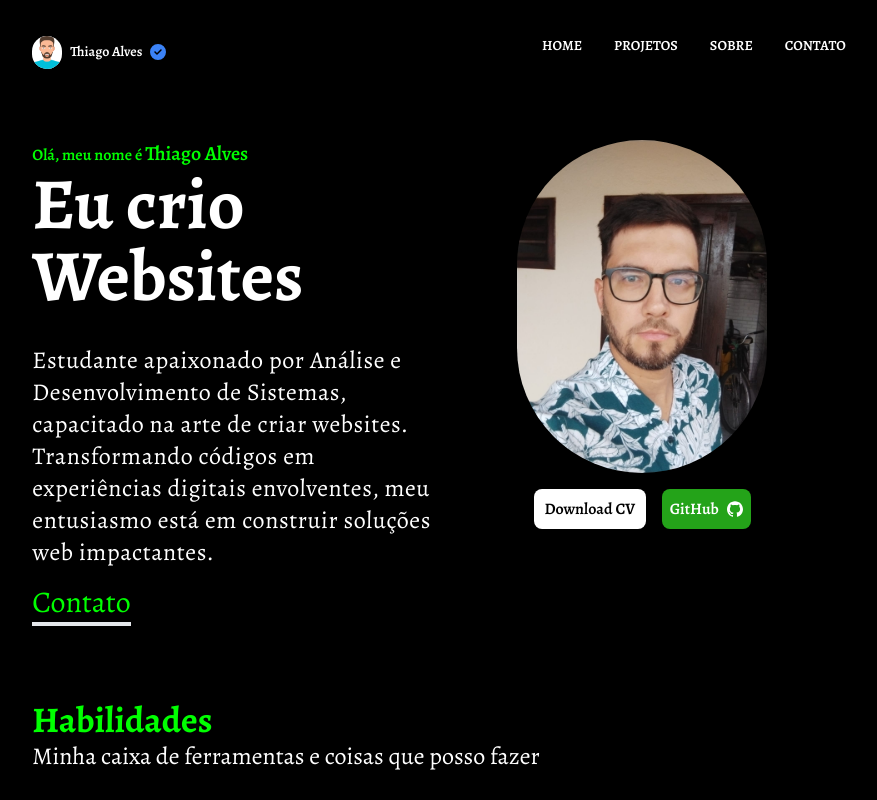
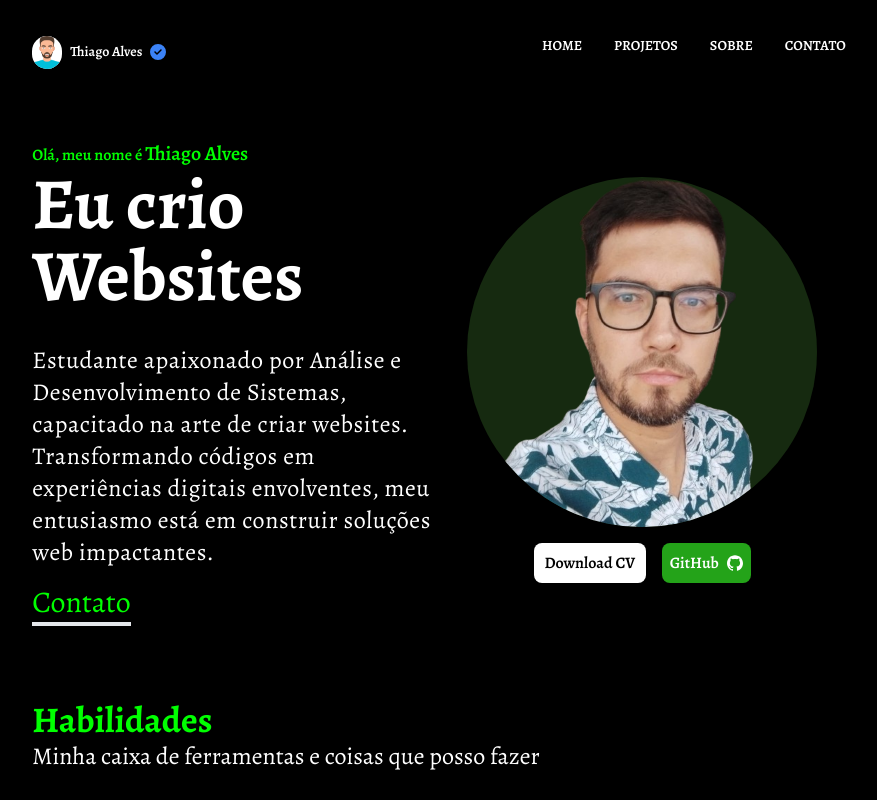
Before and after one commit to Thiago87dev/portifolio, a Next.js app: page / in a window 1280 px wide. Shown: the top 800 px of the page, without its empty margins (201-1078 px from the left). Built offline with nearby package versions, Linux system fonts and the light colour scheme.

Commit message:
my picture 2

```diff
--- a/src/pages/index.tsx
+++ b/src/pages/index.tsx
@@ -7,7 +7,7 @@ import { useAnimation, useInView, motion } from "framer-motion";
 import { FaArrowRightLong } from "react-icons/fa6";
 import Link from "next/link";
 import Image from "next/image";
-import foto2 from "@/assets/img/foto2.jpeg";
+import foto2 from "@/assets/img/foto2.png";
 import { SiGithub } from "react-icons/si";
 
 const alegreya = Alegreya({ subsets: ["latin"] });
@@ -76,12 +76,12 @@ export default function Home() {
           </p>
           <Link className="text-colorPrimary text-3xl border-b-4 hover:rounded-lg hover:text-colorThird hover:bg-colorWhite " href="/contact">Contato</Link>
         </div>
-        <div className="md:w-1/2 flex flex-col items-center gap-4">
+        <div className="md:w-1/2 flex flex-col items-center gap-4 border-solid justify-center">
           <Image
-            className="bg-colorWhite rounded-full"
+            className="bg-colorAlmostBlack rounded-full"
             alt="foto 2"
             src={foto2}
-            width={250}
+            width={350}
           />
           <div className="flex flex-col md:flex-row gap-4">
             <button
```
Also changed, not shown: src/assets/img/foto2.jpeg (deleted), src/assets/img/foto2.png.
